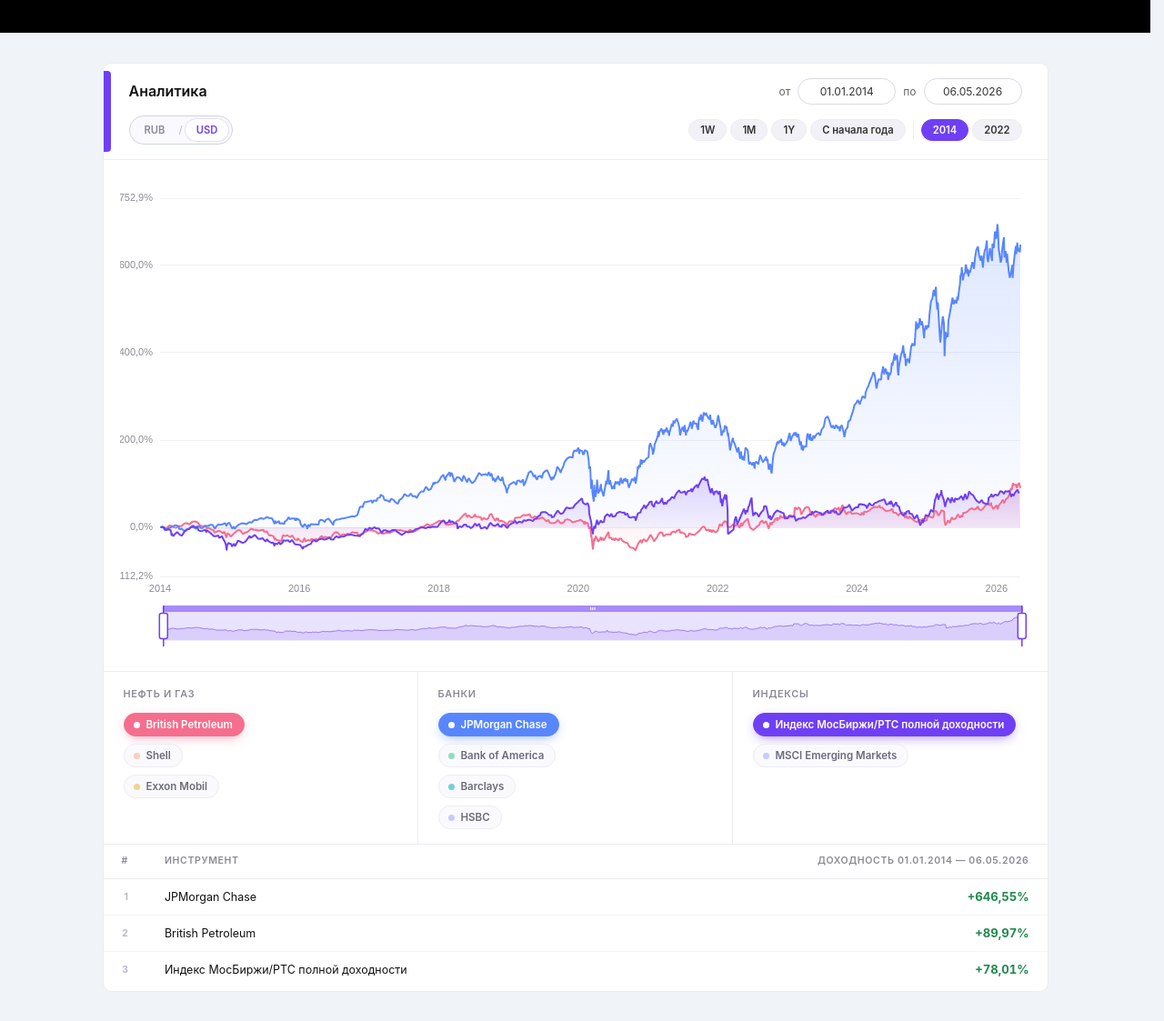
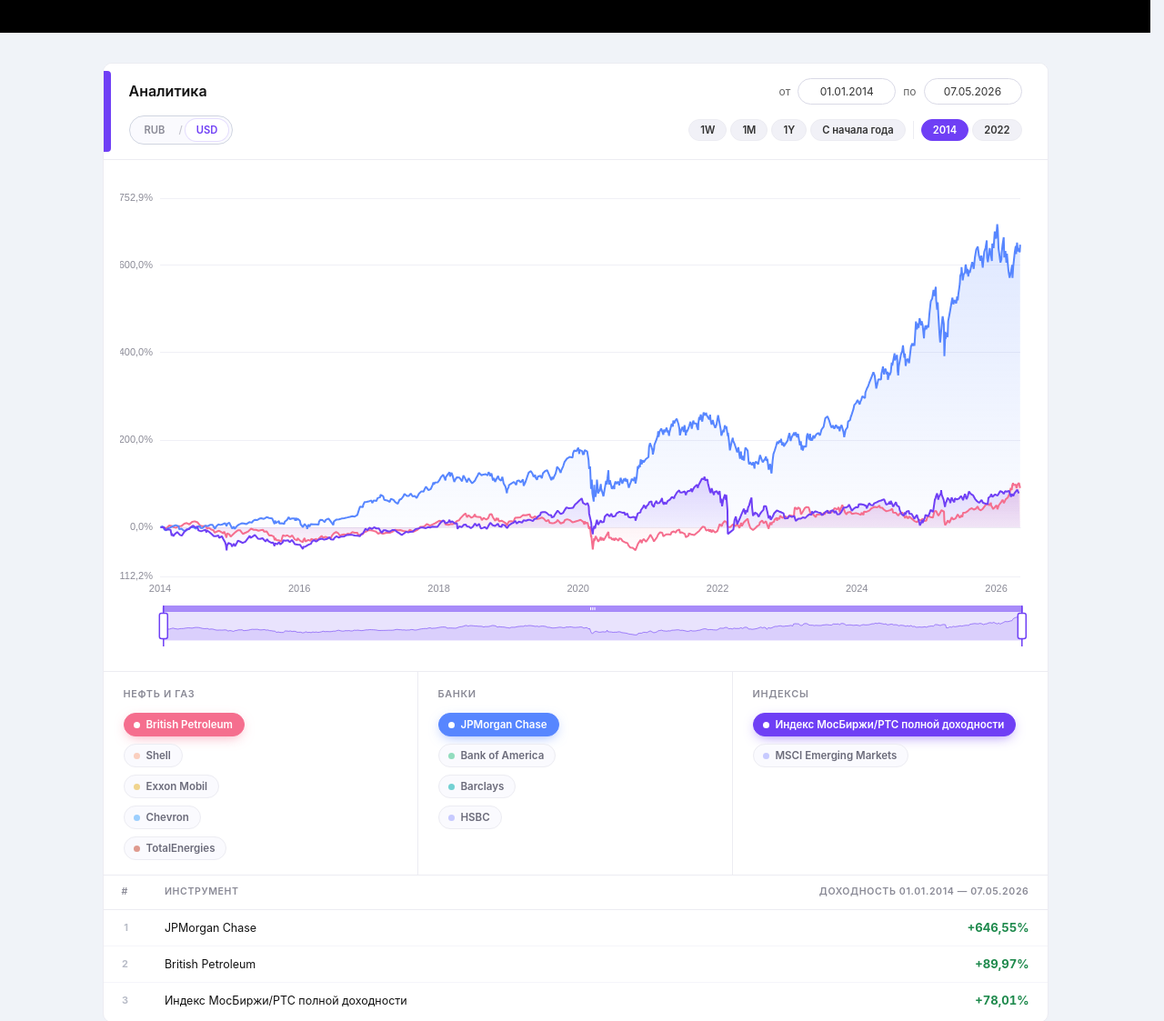
Before and after one commit to Nikita-Vasinkov/analytics, a plain HTML site: page index.html in a window 1280 px wide. Shown: the top 1123 px of the page at 91% size. Drawn offline with nearby package versions, Linux system fonts and the light colour scheme.

Commit message:
Update index.html

```diff
--- a/index.html
+++ b/index.html
@@ -219,6 +219,8 @@
 <script src="hsbc.js?v=1"></script>
 <script src="shell.js?v=1"></script>
 <script src="barclays.js?v=1"></script>
+<script src="chevron.js?v=1"></script>
+<script src="tte.js?v=1"></script>
 
 <script>
 (function(){
@@ -237,9 +239,11 @@
         // SERIES_DATA[id][curr] хранится как {prices, dividends}, а
         // getFilteredSeriesArray() разворачивает total-return-кривую
         // (qty=1 на дате «от», на каждой ex-date qty растёт).
-        {id:'bp',    name:'British Petroleum', color:'#F56E8E', seed:1},
-        {id:'shell', name:'Shell',             color:'#F9AC8B', seed:2},
-        {id:'exxon', name:'Exxon Mobil',       color:'#E8B431', seed:3}
+        {id:'bp',      name:'British Petroleum', color:'#F56E8E', seed:1},
+        {id:'shell',   name:'Shell',             color:'#F9AC8B', seed:2},
+        {id:'exxon',   name:'Exxon Mobil',       color:'#E8B431', seed:3},
+        {id:'chevron', name:'Chevron',            color:'#4FACFE', seed:4},
+        {id:'tte',     name:'TotalEnergies',      color:'#C84B31', seed:5}
       ]
     },
     {
```
